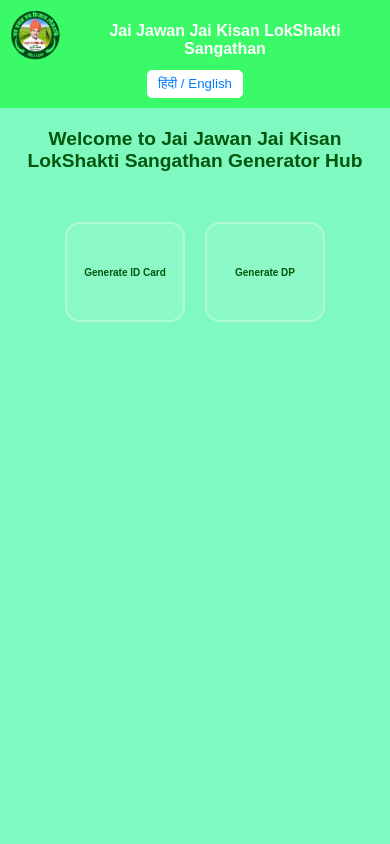
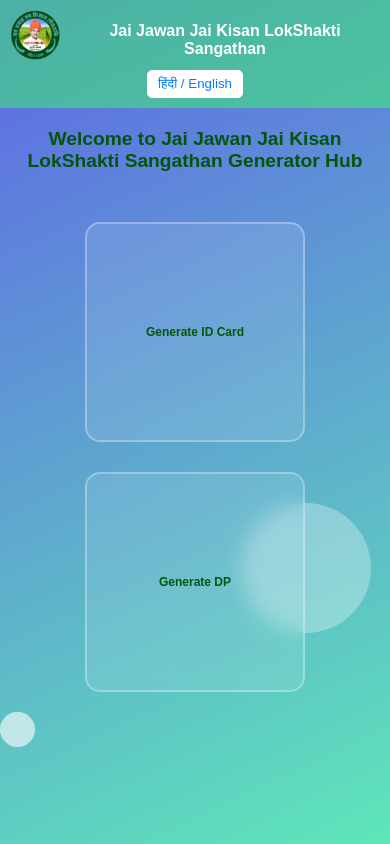
Before and after one commit to Or-10/GeneratorHub, a plain HTML site: page index.html in a window 390 px wide. Drawn offline with Linux system fonts and the light colour scheme.

Commit message:
changes in design

```diff
--- a/index.html
+++ b/index.html
@@ -12,18 +12,21 @@
             box-sizing: border-box;
         }
 
-        /* Responsive Styling */
+        /* Updated Body Background Styling */
         body {
             font-family: Arial, sans-serif;
             margin: 0;
             padding: 0;
-            background: linear-gradient(135deg, #7ff9c0, #7ff9c0); /* Soft gradient */
+            background: linear-gradient(155deg, #5e65e6, #5ee6b9); /* Soft gradient */
+            background-size: cover; /* Ensure the background gradient covers the full screen */
+            background-attachment: fixed; /* Keep the background fixed while scrolling */
             color: #333;
             overflow: hidden;
+            position: relative; /* To allow positioning of circles */
         }
 
         header {
-            background-color: #3afb67; /* Green header */
+            background-color: #3afb6780; /* Green header */
             color: white;
             padding: 10px 20px;
             text-align: center;
@@ -79,23 +82,29 @@
             text-align: center;
         }
 
+        /* Adjusted styling for options container */
         .options {
             display: flex;
-            flex-wrap: wrap;
-            gap: 20px;
+            flex-direction: column; /* Align in a column */
+            gap: 30px;
             justify-content: center;
+            align-items: center; /* Center the options */
+            width: 100%; /* Full width */
+            max-width: 600px; /* Limit the width for better layout */
             margin-top: 20px;
         }
 
+        /* Adjusted styling for individual options */
         .option {
-            width: 180px;
-            height: 140px;
+            width: 100%; /* 100% width to fill the container */
+            height: 220px; /* Adjust height */
+            max-width: 500px; /* Set a max-width for the options */
             border-radius: 15px;
             display: flex;
             justify-content: center;
             align-items: center;
             text-align: center;
-            font-size: 14px;
+            font-size: 16px; /* Increase font size */
             font-weight: bold;
             color: #04560d;
             cursor: pointer;
@@ -108,7 +117,7 @@
         }
 
         .option:hover {
-            background-color: #00ffa2;
+            background-color: #80e9c6;
             color: white;
         }
 
@@ -152,9 +161,9 @@
             }
 
             .option {
-                width: 150px;
-                height: 120px;
-                font-size: 12px;
+                width: 80%; /* Decrease width for smaller screens */
+                max-width: 260px; /* Limit max-width */
+                font-size: 14px;
             }
 
             header .nav-title img {
@@ -179,9 +188,100 @@
             }
 
             .option {
-                width: 120px;
-                height: 100px;
-                font-size: 10px;
+                width: 90%; /* Decrease width for even smaller screens */
+                max-width: 220px; /* Limit max-width further */
+                font-size: 12px;
+            }
+        }
+
+        /* Stationary and responsive circles with different sizes and positions */
+        .circle {
+            position: fixed;
+            border-radius: 50%;
+            background-color: rgba(255, 255, 255, 0.3);
+            backdrop-filter: blur(10px);
+        }
+
+        .circle:nth-child(1) {
+            width: 70px;
+            height: 70px;
+            top: 5%;
+            left: 5%;
+        }
+
+        .circle:nth-child(2) {
+            width: 90px;
+            height: 90px;
+            top: 15%;
+            right: 10%;
+        }
+
+        .circle:nth-child(3) {
+            width: 110px;
+            height: 110px;
+            bottom: 20%;
+            left: 10%;
+        }
+
+        .circle:nth-child(4) {
+            width: 130px;
+            height: 130px;
+            bottom: 10%;
+            right: 15%;
+        }
+
+        /* Responsive circles for smaller screens */
+        @media (max-width: 768px) {
+            .circle {
+                width: 50px;
+                height: 50px;
+            }
+
+            .circle:nth-child(1) {
+                top: 10%;
+                left: 5%;
+            }
+
+            .circle:nth-child(2) {
+                top: 20%;
+                right: 5%;
+            }
+
+            .circle:nth-child(3) {
+                bottom: 15%;
+                left: 5%;
+            }
+
+            .circle:nth-child(4) {
+                bottom: 20%;
+                right: 10%;
+            }
+        }
+
+        @media (max-width: 480px) {
+            .circle {
+                width: 35px;
+                height: 35px;
+            }
+
+            .circle:nth-child(1) {
+                top: 15%;
+                left: 5%;
+            }
+
+            .circle:nth-child(2) {
+                top: 20%;
+                right: 5%;
+            }
+
+            .circle:nth-child(3) {
+                bottom: 20%;
+                left: 5%;
+            }
+
+            .circle:nth-child(4) {
+                bottom: 25%;
+                right: 5%;
             }
         }
     </style>
@@ -208,6 +308,12 @@
         <iframe id="iframeContent"></iframe>
     </div>
 
+    <!-- Stationary Circles -->
+    <div class="circle"></div>
+    <div class="circle"></div>
+    <div class="circle"></div>
+    <div class="circle"></div>
+
     <script>
         let currentLanguage = 'en';
 
@@ -229,7 +335,6 @@
 
         function closeIframe() {
             document.getElementById('iframeContainer').classList.remove('active');
-            document.getElementById('iframeContent').src = '';
         }
     </script>
 </body>
```
Also changed, not shown: dp.html (+3 -1 lines), idcard.html (+3 -1 lines).
